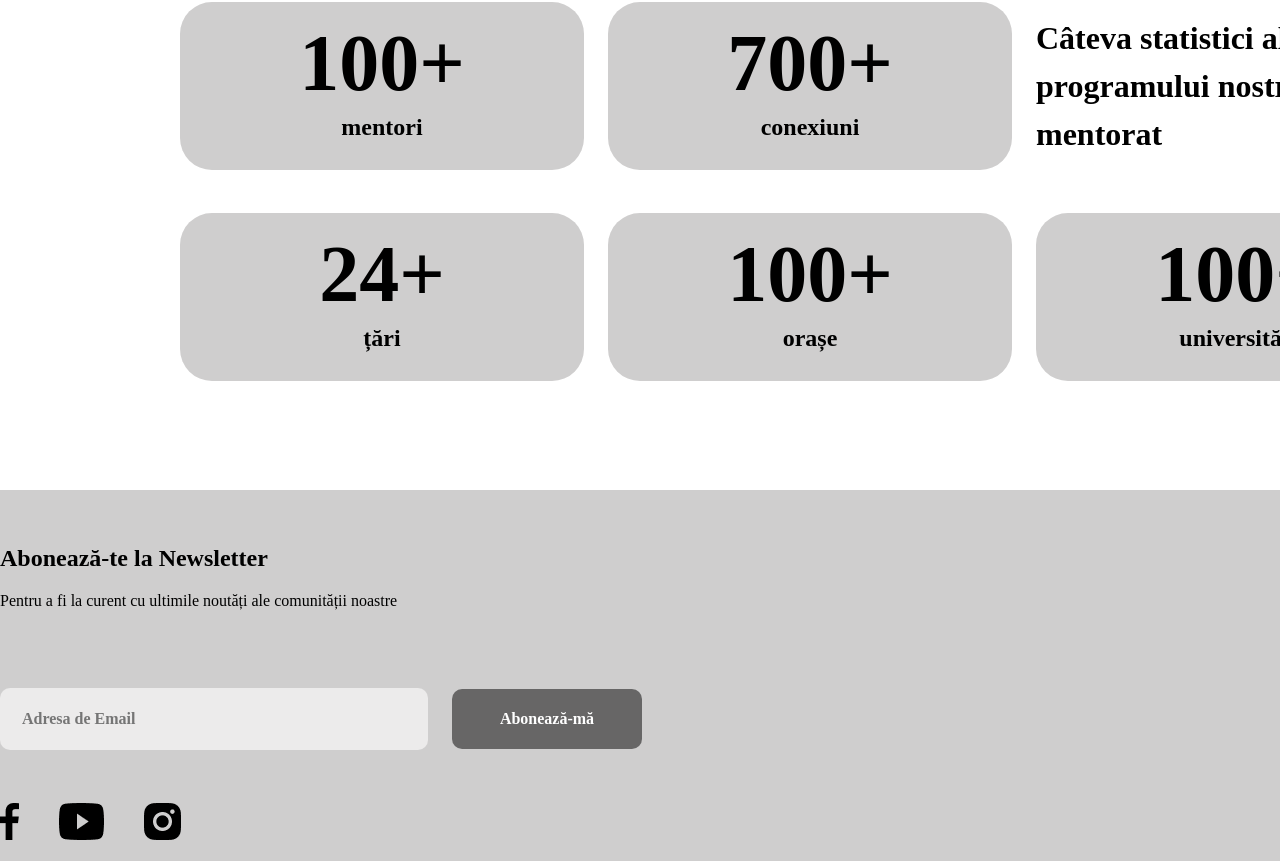
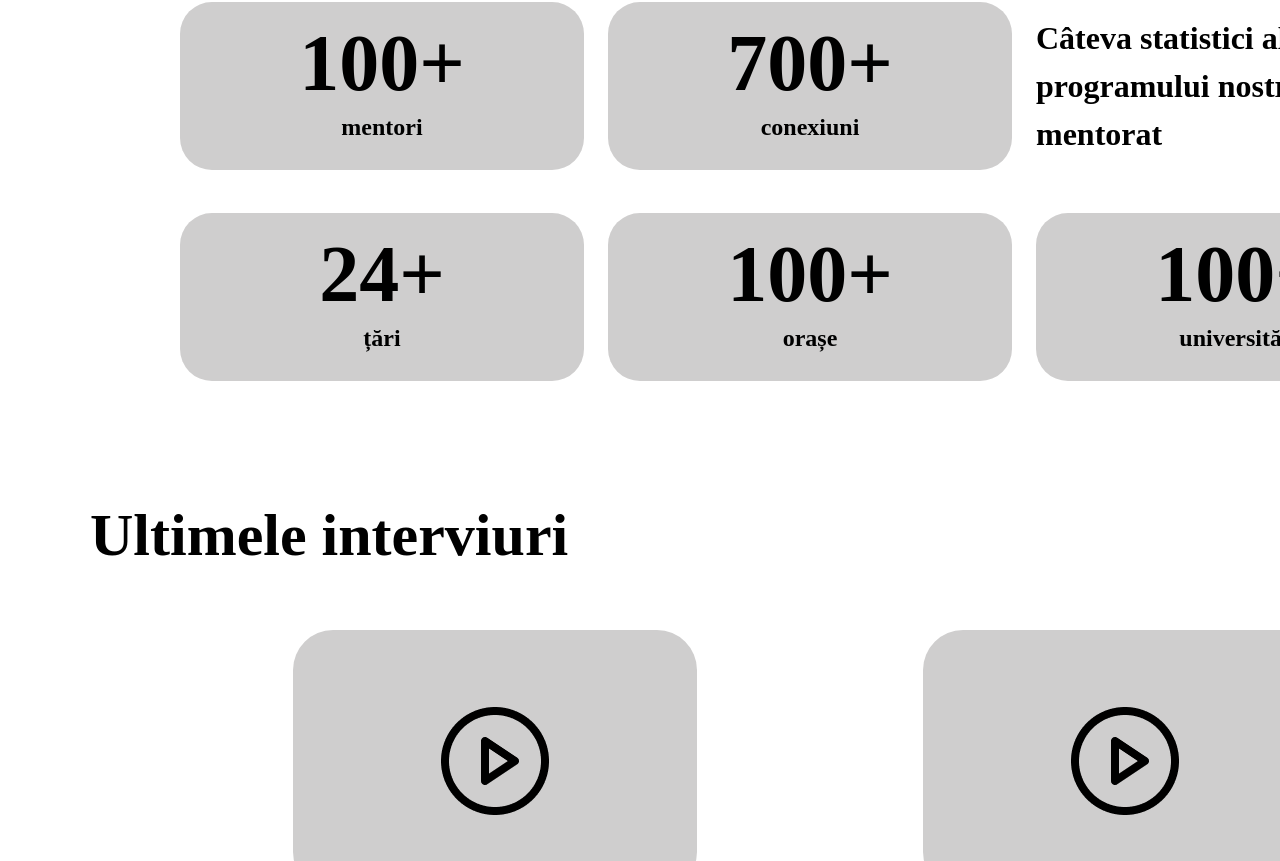
Before and after one commit to Radu007/task, a React (Create React App) app: page / in a window 1280 px wide. Shown: the part 1939-2800 px from the top of the page. Built offline with nearby package versions, Linux system fonts and the light colour scheme.

Commit message:
Carousel-done

```diff
--- a/package.json
+++ b/package.json
@@ -10,6 +10,7 @@
     "normalize.css": "^8.0.1",
     "react": "^17.0.1",
     "react-dom": "^17.0.1",
+    "react-multi-carousel": "^2.6.1",
     "react-router-dom": "^5.2.0",
     "react-scripts": "4.0.2",
     "web-vitals": "^1.1.0"
--- /dev/null
+++ b/src/Components/Carousel/CarouselComponent.jsx
@@ -0,0 +1,91 @@
+import React from 'react'
+import Carousel from "react-multi-carousel";
+import "react-multi-carousel/lib/styles.css";
+import './CarouselComponent.sass'
+
+function CarouselComponent() {
+	const itemData = [{
+		title: 'Lorem ipsum dolor sit amet, consectetur adipiscing elit.',
+		subtitle:'Lorem ipsum dolor sit amet, consectetur adipiscing elit psum dolor sit amet, consectetur adipiscing elit psum dolor.',
+		date: '17 Decembrie 2020 • 5 min ',
+	},{
+		title: 'Lorem ipsum dolor sit amet, consectetur adipiscing elit.',
+		subtitle:'Lorem ipsum dolor sit amet, consectetur adipiscing elit psum dolor sit amet, consectetur adipiscing elit psum dolor.',
+		date: '17 Decembrie 2020 • 5 min '
+	},{
+		title: 'Lorem ipsum dolor sit amet, consectetur adipiscing elit.',
+		subtitle:'Lorem ipsum dolor sit amet, consectetur adipiscing elit psum dolor sit amet, consectetur adipiscing elit psum dolor.',
+		date: '17 Decembrie 2020 • 5 min '
+	},{
+		title: 'Lorem ipsum dolor sit amet, consectetur adipiscing elit.',
+		subtitle:'Lorem ipsum dolor sit amet, consectetur adipiscing elit psum dolor sit amet, consectetur adipiscing elit psum dolor.',
+		date: '17 Decembrie 2020 • 5 min '
+	},{
+		title: 'Lorem ipsum dolor sit amet, consectetur adipiscing elit.',
+		subtitle:'Lorem ipsum dolor sit amet, consectetur adipiscing elit psum dolor sit amet, consectetur adipiscing elit psum dolor.',
+		date: '17 Decembrie 2020 • 5 min '
+	},{
+		title: 'Lorem ipsum dolor sit amet, consectetur adipiscing elit.',
+		subtitle:'Lorem ipsum dolor sit amet, consectetur adipiscing elit psum dolor sit amet, consectetur adipiscing elit psum dolor.',
+		date: '17 Decembrie 2020 • 5 min '
+	}
+]
+
+	const responsive = {
+  superLargeDesktop: {
+    // the naming can be any, depends on you.
+    breakpoint: { max: 4000, min: 3000 },
+		items: 5,
+		slidesToSlide: 5
+  },
+  desktop: {
+    breakpoint: { max: 3000, min: 1024 },
+		items: 3,
+		slidesToSlide: 3
+  },
+  tablet: {
+    breakpoint: { max: 1024, min: 464 },
+		items: 2,
+		slidesToSlide: 2
+  },
+  mobile: {
+    breakpoint: { max: 464, min: 0 },
+		items: 1,
+		slidesToSlide: 1
+  }
+};
+	return (
+		<div className="carousel">
+		<h1 className='carousel-title'>Ultimele interviuri</h1>
+			<div>
+					<Carousel
+					responsive={responsive}
+					infinite={true}
+					keyBoardControl={true}
+					removeArrowOnDeviceType={["tablet", "mobile"]}
+					draggable={false}
+					containerClass="carousel-container"
+					itemClass="carousel-item"
+					>
+
+				{itemData.map((element, index) => (
+					<div className="card-wrapper">
+						<div className="card">
+							<img src="./images/Carousel/play.png" alt="" className="play-button"/>
+						</div>
+						<div className="card-content">
+							<h3 className='card-title'>{element.title}</h3>
+							<p className="card-subtitle">{element.subtitle}</p>
+							<p className="card-date">{element.date}</p>
+						</div>
+					</div>
+				))}
+
+					</Carousel>
+			</div>
+		</div>
+
+	)
+}
+
+export default CarouselComponent
--- /dev/null
+++ b/src/Components/Carousel/CarouselComponent.sass
@@ -0,0 +1,46 @@
+@import '../Mixin/FontsMixins.sass'
+.carousel
+	margin-top: 100px
+	&-title
+		@include bold
+		font-size: 60px;
+		line-height: 90px;
+		margin-bottom: 50px
+.card-wrapper
+	z-index: -1
+	width: 404px
+	height: 492px
+	margin: 0 auto
+	.card
+		text-align: center
+		width: 404px
+		height: 262px
+		background: #CFCECE;
+		border-radius: 40px;
+	.card > img
+		display: inline-block
+		margin: 71px 5px
+.card-content
+	.card-title
+		@include bold
+		font-size: 24px;
+		line-height: 36px;
+	.card-subtitle
+		@include light
+		font-size: 16px;
+		line-height: 24px;
+		color: #000000;
+	.card-data
+		@include light
+		font-size: 16px;
+		line-height: 24px;
+		color: rgba(0, 0, 0, 0.5);
+
+.carousel-container
+	width: 1260px
+	margin: 0 auto
+.react-multiple-carousel__arrow
+	position: absolute
+	background-color: #fff
+	border: solid black
+	top: 22%
--- a/src/Components/Header/Header.sass
+++ b/src/Components/Header/Header.sass
@@ -1,6 +1,7 @@
 @import '../Mixin/FontsMixins.sass'
 
 .header
+	z-index: 1
 	display: flex
 	justify-content: space-between
 	align-items: center
@@ -9,8 +10,6 @@
 	width: 1440px
 	height: 120px
 	background-color:#fff
-
-
 	&-list
 		display: flex
 		list-style-type: none
--- a/src/Screens/MainScreen/MainScreen.jsx
+++ b/src/Screens/MainScreen/MainScreen.jsx
@@ -1,5 +1,6 @@
 import React from 'react'
 import Button from '../../Components/Button/Button'
+import CarouselComponent from '../../Components/Carousel/CarouselComponent'
 import ComponentWith3Buttons from '../../Components/ComponentWith3Buttons/ComponentWith3Buttons'
 import SomeStatistics from '../../Components/SomeStatistics/SomeStatistics'
 import './MainScreen.sass'
@@ -14,6 +15,7 @@ function MainScreen() {
 			</div>
 			<ComponentWith3Buttons title={'În ce constă programul?'} mainDescription={'Programul de mentorat constă în discuții, tête-à-tête sau virtuale, dintre un mentor și un mentee, în care pot fi abordate următoarele subiecte:'}/>
 			<SomeStatistics />
+			<CarouselComponent />
 		</div>
 	)
 }
```
Also changed, not shown: public/images/Carousel/play.png (added), 1 other file (tests, documents, lock files or other folders).
